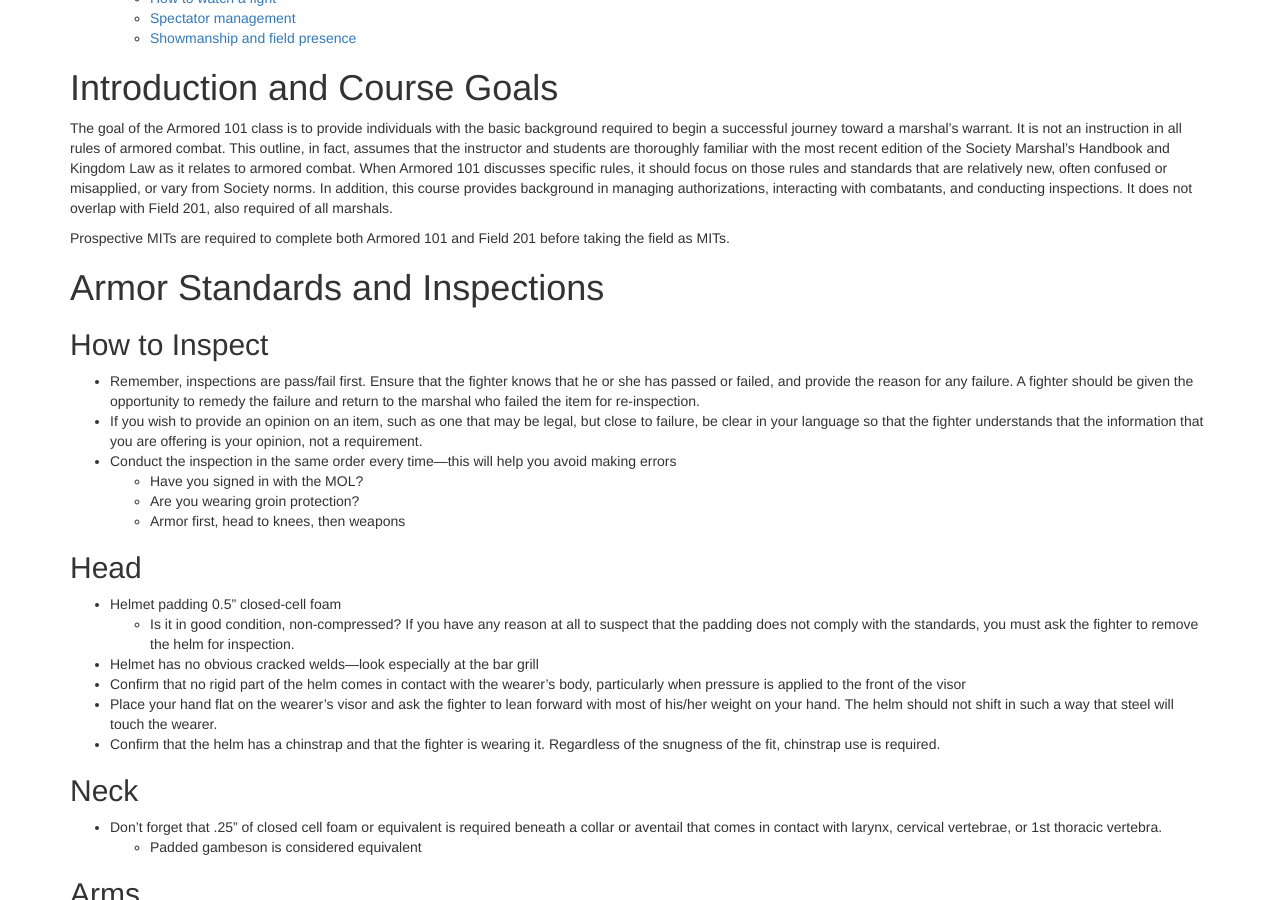
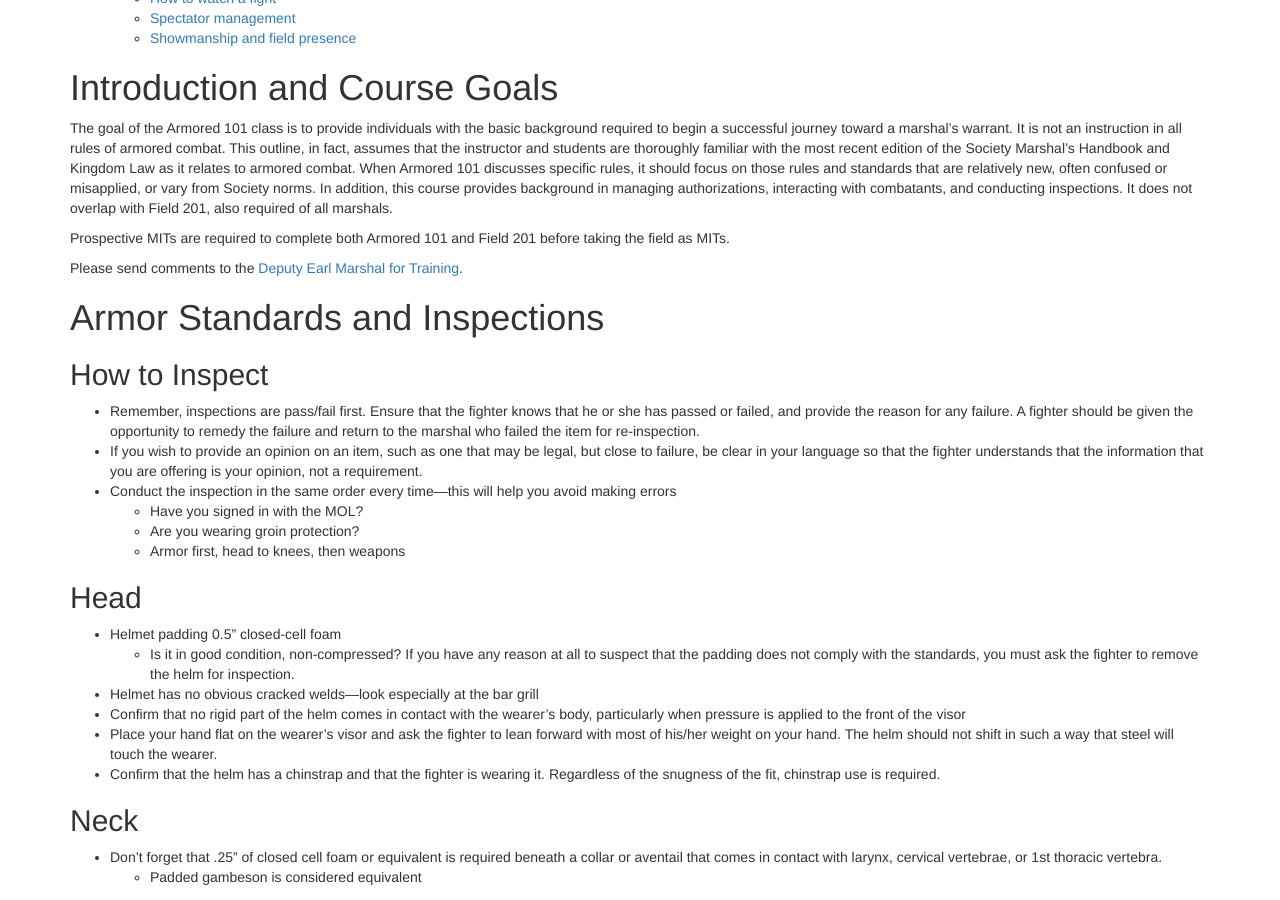
Before and after one commit to academie-de-espee/earl-marshal, a Jekyll site: the page built from training/armored-marshal.md, in a window 1280 px wide and 900 px high, scrolled down 849 px. Built offline with Jekyll 4.4.1, drawn with Linux system fonts in a browser that asks for light colours.

Commit message:
add comment email

```diff
--- a/training/armored-marshal.md
+++ b/training/armored-marshal.md
@@ -14,6 +14,7 @@ The goal of the Armored 101 class is to provide individuals with the basic backg
 
 Prospective MITs are required to complete both Armored 101 and Field 201 before taking the field as MITs.
 
+Please send comments to the [Deputy Earl Marshal for Training](mailto:dem-training@atlantia.sca.org).
 
 # Armor Standards and Inspections
 ## How to Inspect
```
